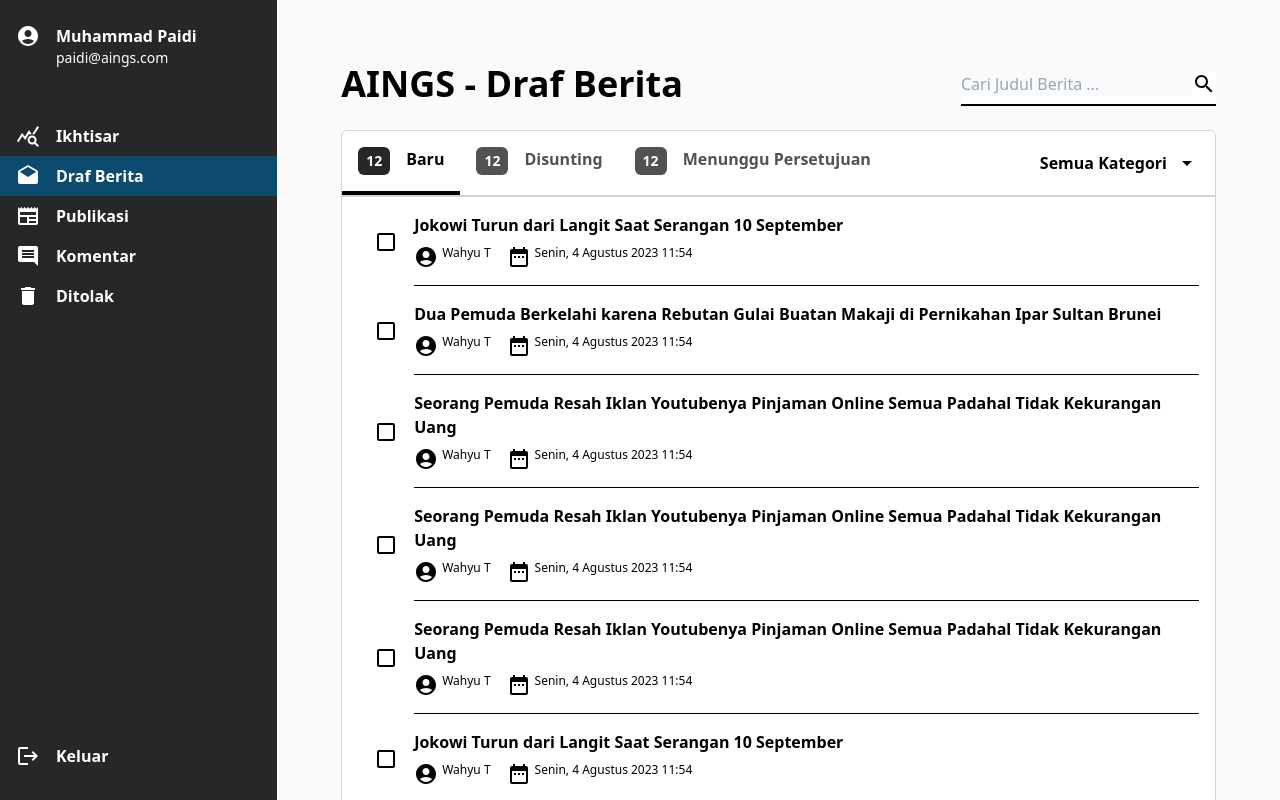
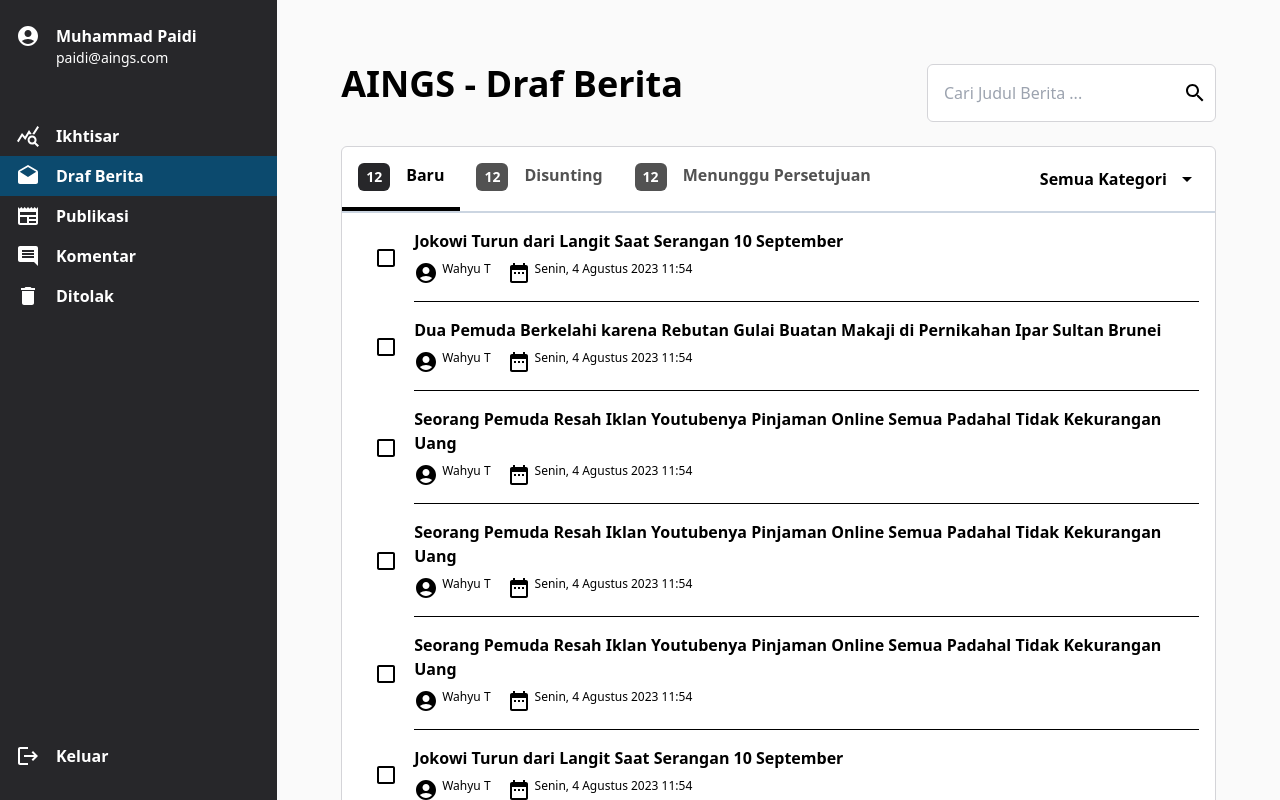
Before and after one commit to aings-project/cms-redaktur-fe, a Next.js app: page /news_draft in a window 1280 px wide. Built offline with nearby package versions, Linux system fonts and the light colour scheme.

Commit message:
feat: fix search button

```diff
--- a/components/news_draft/NewsDraftLayout.jsx
+++ b/components/news_draft/NewsDraftLayout.jsx
@@ -13,15 +13,11 @@ export default function NewsDraftLayout() {
           <p className="text-black text-4xl font-extrabold">
             AINGS - Draf Berita
           </p>
-          <div className="mt-2 bg-white">
-            <div className="flex">
-              <input
-                className="bg-slate-50"
-                placeholder="Cari Judul Berita ..."
-              />
+          <div className="bg-white p-2 border border-zinc-300 rounded-md h-fit">
+            <div className="flex items-center">
+              <input className="p-2" placeholder="Cari Judul Berita ..." />
               <Search />
             </div>
-            <div className="h-0.5 w-full bg-black mt-2" />
           </div>
         </div>
         <div className="bg-white rounded-md border border-zinc-300 pb-6">
```
